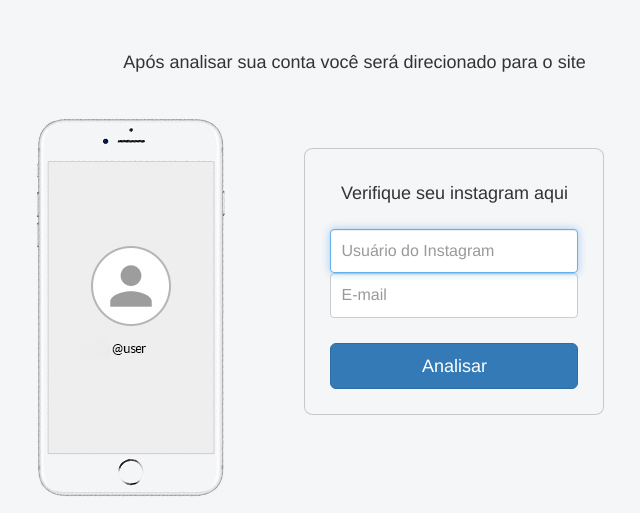
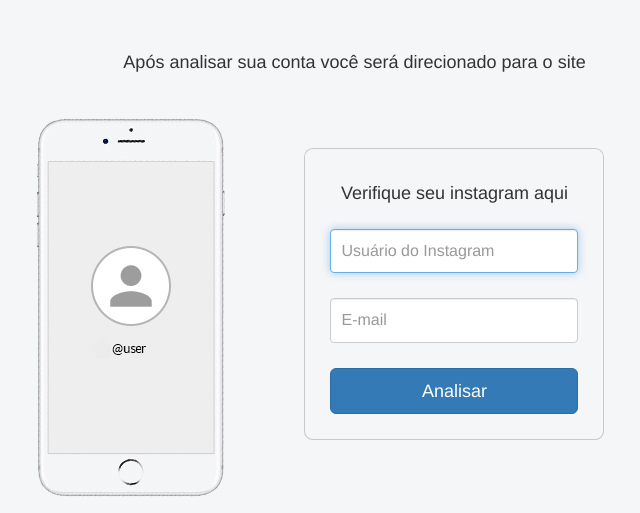
Before and after one commit to albertord84/landingpage, a PHP site: page / in a window 1280 px wide. Shown: the part 198-711 px from the top of the page, without its empty margins (283-923 px from the left). Run offline with PHP 8.4, Linux system fonts and the light colour scheme.

Commit message:
ajuste de los cuadros de texto del form de logueo

```diff
--- a/web/css/custom.css
+++ b/web/css/custom.css
@@ -168,8 +168,8 @@ body {
   margin-bottom: 25px;
 }
 
-.form-signin input[type="password"] {
-  margin-bottom: 45px;
+.form-signin input[type="text"] {
+  margin-bottom: 25px;
 }
 
 .footer {
```
